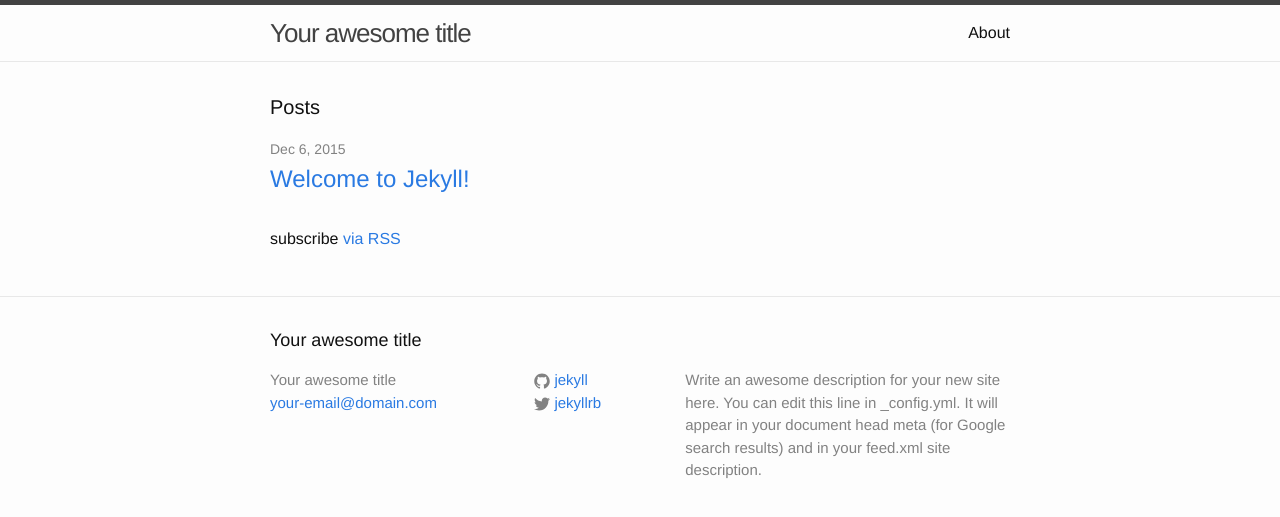
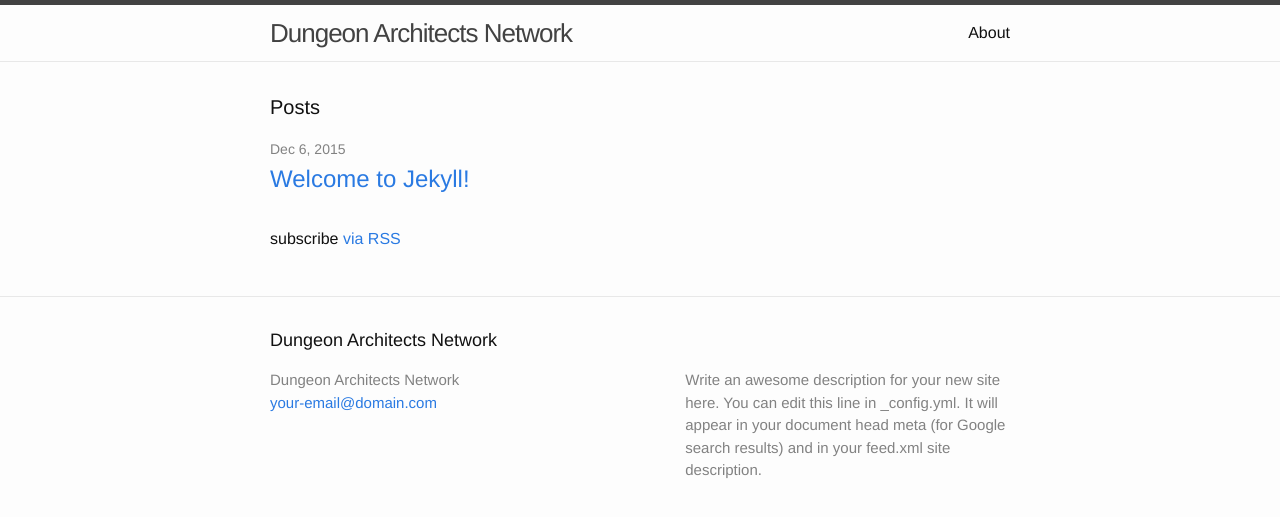
Before and after one commit to dark12222000/dan, a Jekyll site: the page built from index.html, in a window 1280 px wide. Shown: the top 517 px of the page. Built offline with Jekyll 4.4.1, drawn with Linux system fonts in a browser that asks for light colours.

```diff
--- /dev/null
+++ b/Gemfile
@@ -0,0 +1,4 @@
+gem 'jekyll-tagging'
+gem 'kramdown'
+gem 'rouge'
+gem 'jekyll-watch'
--- a/_config.yml
+++ b/_config.yml
@@ -6,16 +6,21 @@
 # 'jekyll serve'. If you change this file, please restart the server process.
 
 # Site settings
-title: Your awesome title
+title: Dungeon Architects Network
 email: your-email@domain.com
 description: > # this means to ignore newlines until "baseurl:"
   Write an awesome description for your new site here. You can edit this
   line in _config.yml. It will appear in your document head meta (for
   Google search results) and in your feed.xml site description.
 baseurl: "" # the subpath of your site, e.g. /blog
-url: "http://yourdomain.com" # the base hostname & protocol for your site
-twitter_username: jekyllrb
-github_username:  jekyll
+url: "http://dungeonarchitects.network" # the base hostname & protocol for your site
 
 # Build settings
 markdown: kramdown
+
+# Tagging
+tag_page_layout: tag_page
+tag_page_dir: tag
+
+# Blog Settings
+permalink: /articles/:slug.html
--- /dev/null
+++ b/_plugins/ext.rb
@@ -0,0 +1 @@
+require 'jekyll/tagging'
--- a/_posts/2015-12-06-welcome-to-jekyll.markdown
+++ b/_posts/2015-12-06-welcome-to-jekyll.markdown
@@ -3,6 +3,7 @@ layout: post
 title:  "Welcome to Jekyll!"
 date:   2015-12-06 15:59:14 -0600
 categories: jekyll update
+tags: sample test content
 ---
 You’ll find this post in your `_posts` directory. Go ahead and edit it and re-build the site to see your changes. You can rebuild the site in many different ways, but the most common way is to run `jekyll serve`, which launches a web server and auto-regenerates your site when a file is updated.
 
```
Also changed, not shown: _layouts/post.html (+9 -1 lines), _layouts/tag_page.html (added, +13 -0 lines), Gemfile.lock (added).
